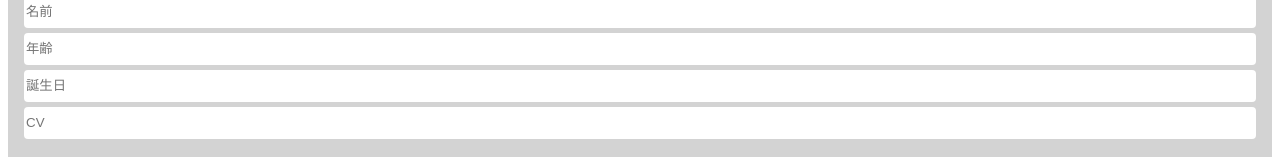
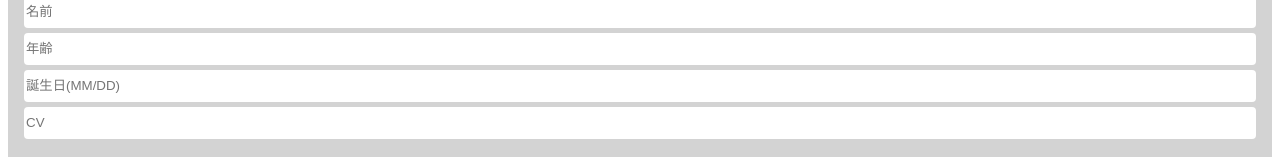
Before and after one commit to c-fukuyama/favorite-database, a React (Create React App) app: page / in a window 1280 px wide. Shown: the part 209-366 px from the top of the page. Built offline with nearby package versions, Linux system fonts and the light colour scheme.

Commit message:
誕生日のplaceholderを変更した

```diff
--- a/src/components/Register.js
+++ b/src/components/Register.js
@@ -38,7 +38,7 @@ export const Register = (props) => {
             type="text"
             onChange={onChangeBirthday}
             value={birthday}
-            placeholder="誕生日"
+            placeholder="誕生日(MM/DD)"
           ></input>
         </div>
         <div>
```
